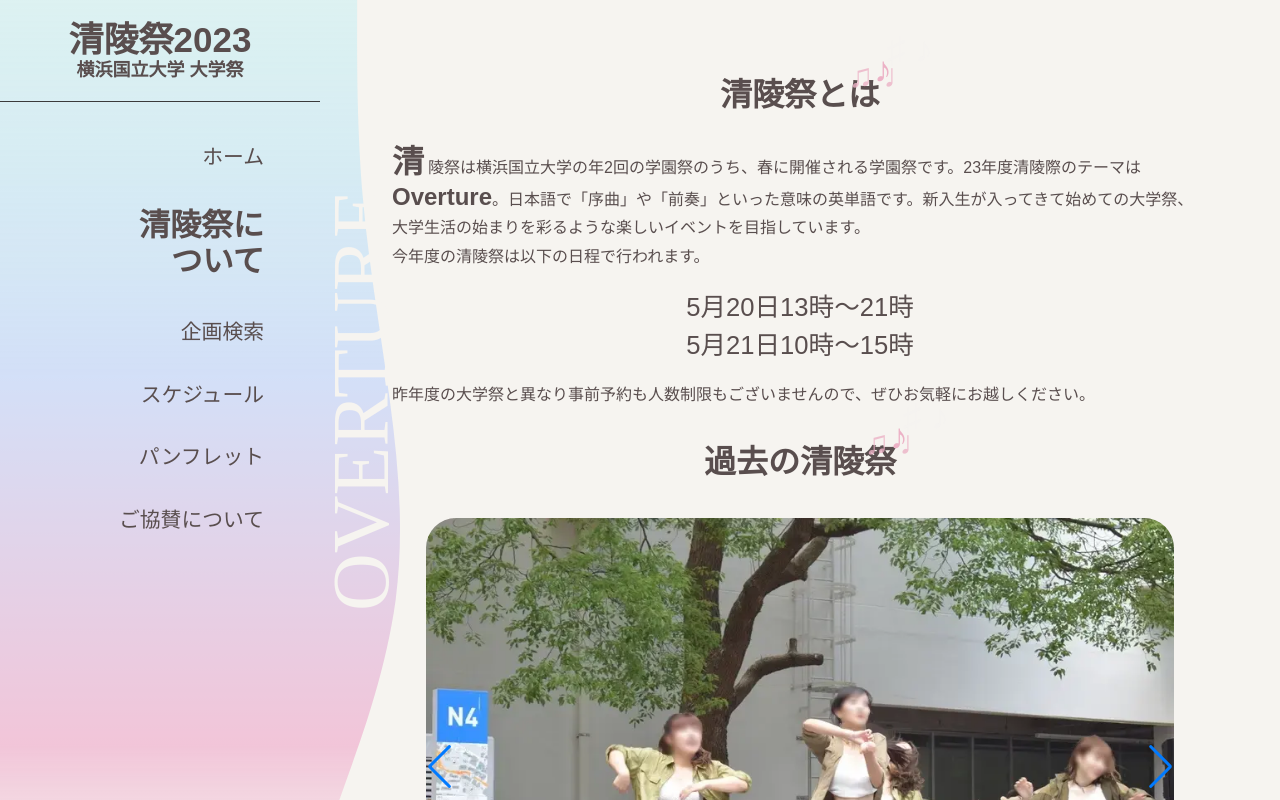
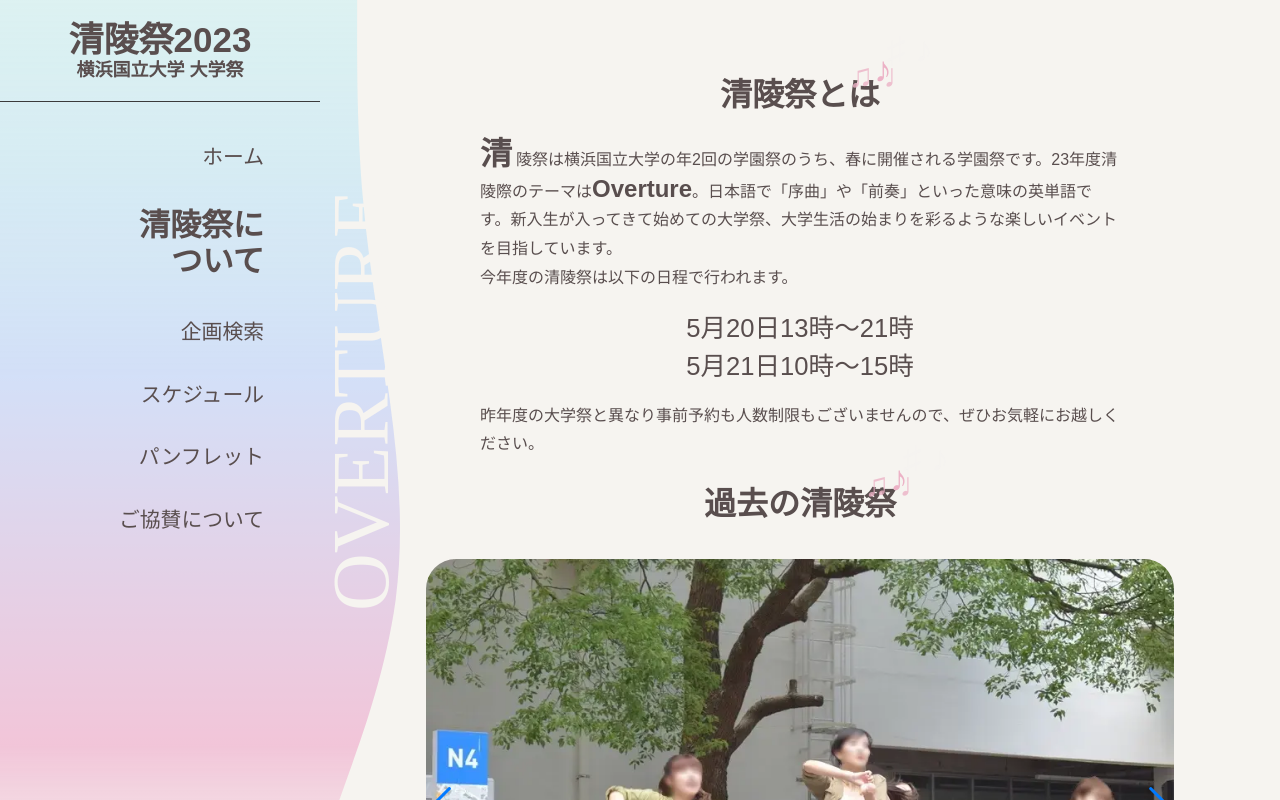
Before and after one commit to ynufes-tech/ynufes-seiryo23, a Nuxt app: page /about in a window 1280 px wide. Shown: the top 800 px of the page. Built offline with nearby package versions, Linux system fonts and the light colour scheme.

Commit message:
fix: aboutページの説明文の一行に入る文字数を40emに制限

```diff
--- a/pages/about.vue
+++ b/pages/about.vue
@@ -43,9 +43,8 @@ const imageList = [
   width: fit-content;
 }
 .about-description-wrapper {
-  max-width: 90%;
+  max-width: min(40em, 90%);
   box-sizing: border-box;
-  padding: 8px 24px;
   margin: 0 auto;
   width: 90vw;
 
```
